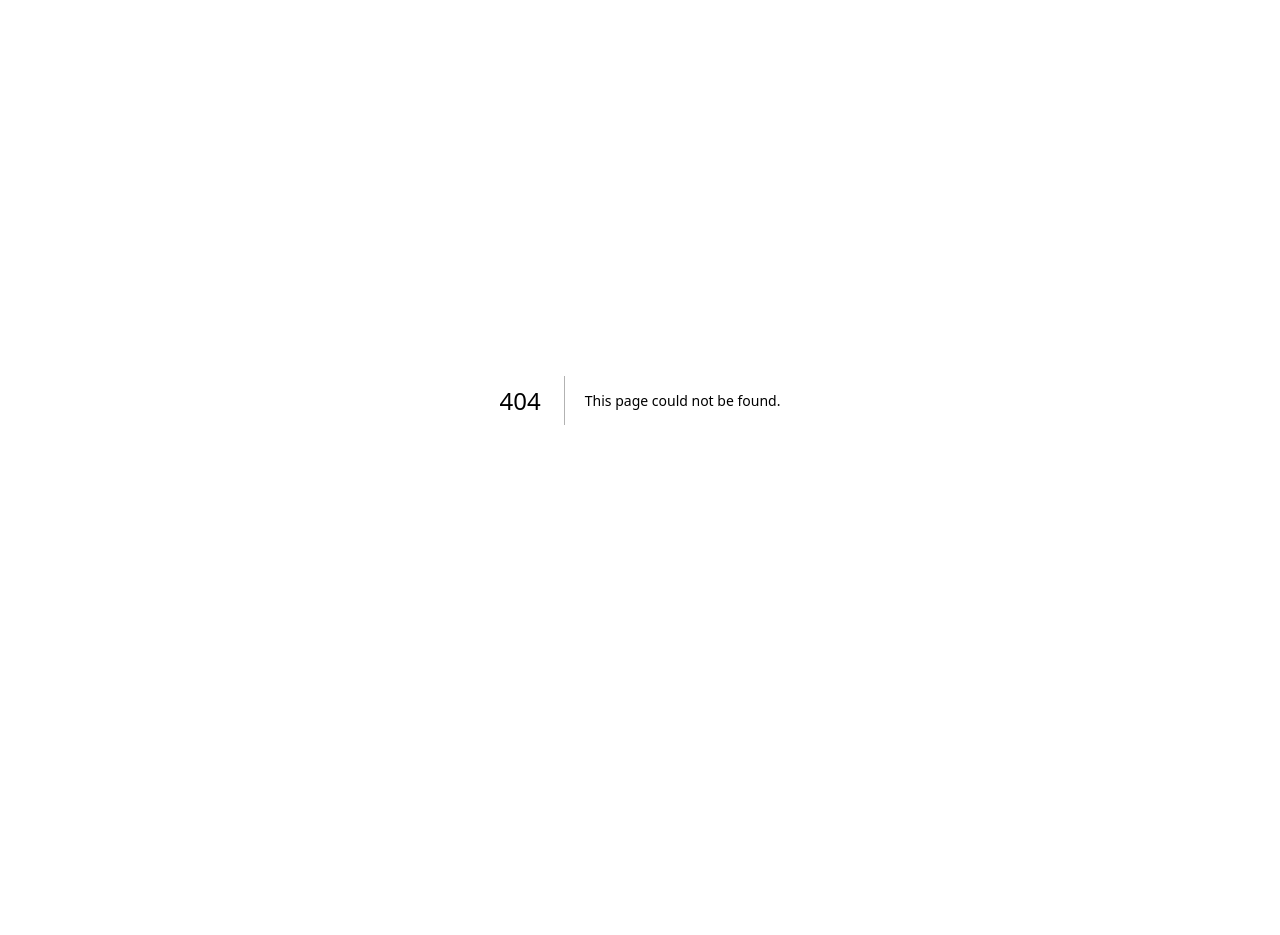
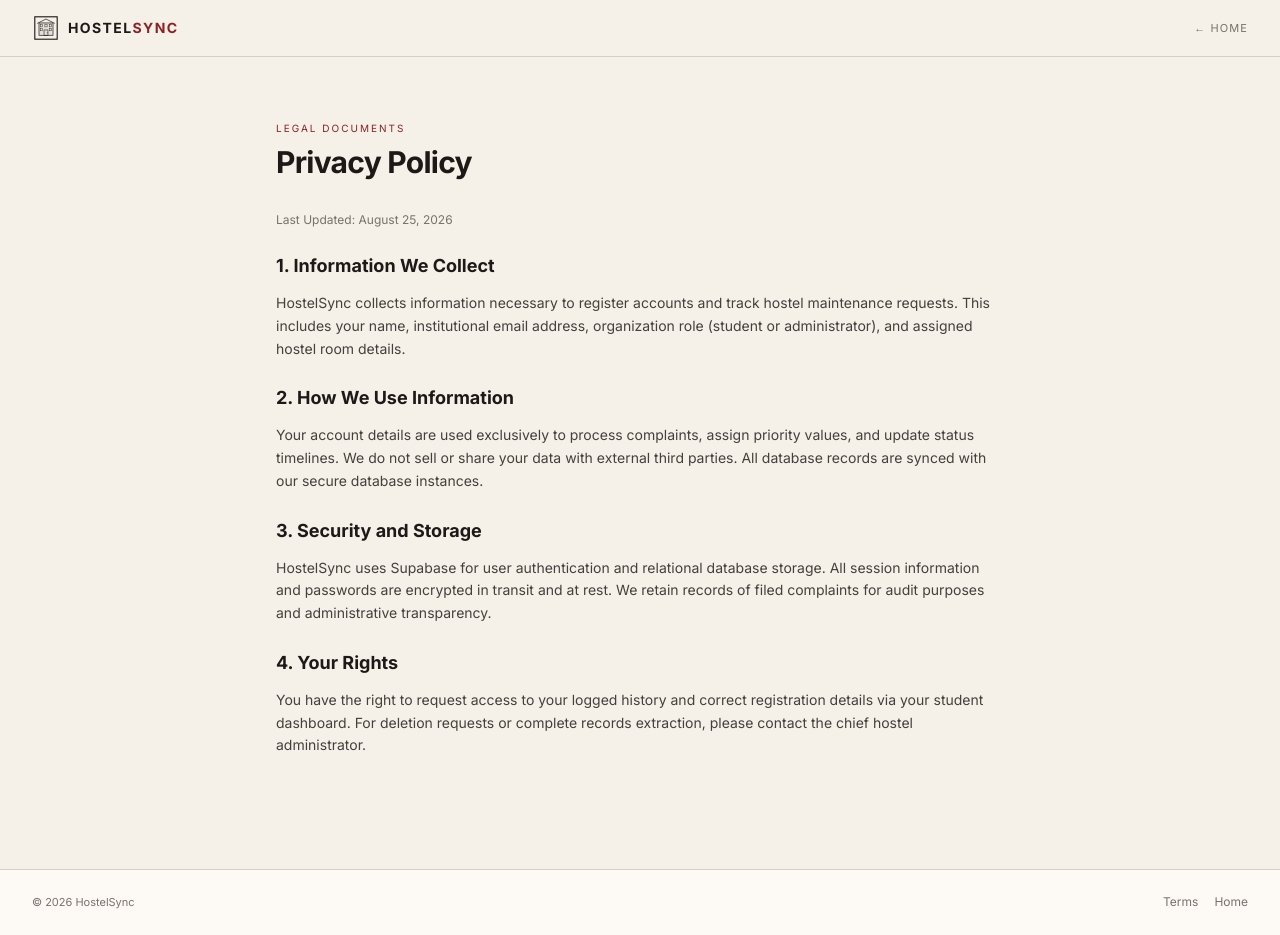
Before and after one commit to Md-Arif-hasnat99/hostelsync, a Next.js app: page /privacy in a window 1280 px wide. Before the commit this address had no page. Before the commit the page ends 800 px from the top, so only its background shows below. Built offline with nearby package versions, Linux system fonts and the light colour scheme.

Commit message:
Add privacy policy and terms pages, link them in header/footer, and make contact warden a redirect mailto link

```diff
--- a/src/app/page.tsx
+++ b/src/app/page.tsx
@@ -53,6 +53,8 @@ export default function Home() {
 
           <nav className="hidden md:flex items-center gap-7 text-[13px] font-medium text-muted">
             <Link href="#how-it-works" className="hover:text-foreground transition-colors">How it works</Link>
+            <Link href="/privacy" className="hover:text-foreground transition-colors">Privacy</Link>
+            <Link href="/terms" className="hover:text-foreground transition-colors">Terms</Link>
             <div className="h-4 w-px bg-border" />
             {mounted && (
               <button
@@ -87,6 +89,8 @@ export default function Home() {
           <div className="md:hidden border-t border-border bg-background animate-fade-in">
             <nav className="flex flex-col p-5 gap-4 text-sm font-medium">
               <Link href="#how-it-works" onClick={() => setShowMobileMenu(false)} className="text-muted hover:text-foreground">How it works</Link>
+              <Link href="/privacy" onClick={() => setShowMobileMenu(false)} className="text-muted hover:text-foreground">Privacy Policy</Link>
+              <Link href="/terms" onClick={() => setShowMobileMenu(false)} className="text-muted hover:text-foreground">Terms & Conditions</Link>
               <div className="h-px bg-border" />
               <Link href="/auth/login" onClick={() => setShowMobileMenu(false)}>Log In</Link>
               <Button asChild variant="outline" size="sm" className="w-full">
@@ -261,9 +265,9 @@ export default function Home() {
             </span>
           </div>
           <div className="flex gap-6 text-[12px] text-muted font-medium">
-            <Link href="#" className="hover:text-foreground transition-colors">Privacy Policy</Link>
-            <Link href="#" className="hover:text-foreground transition-colors">Terms of Service</Link>
-            <Link href="#" className="hover:text-foreground transition-colors">Contact Warden</Link>
+            <Link href="/privacy" className="hover:text-foreground transition-colors">Privacy Policy</Link>
+            <Link href="/terms" className="hover:text-foreground transition-colors">Terms of Service</Link>
+            <a href="mailto:warden@hostelsync.edu?subject=HostelSync%20Support%20Request&body=Dear%20Warden%2C%0A%0AI%20am%20writing%20to%20you%20regarding..." className="hover:text-foreground transition-colors">Contact Warden</a>
           </div>
           <p className="font-mono text-[11px] text-muted">
             © 2026 HostelSync
--- /dev/null
+++ b/src/app/privacy/page.tsx
@@ -0,0 +1,74 @@
+"use client";
+
+import Link from "next/link";
+import { Logo } from "@/components/Logo";
+
+export default function PrivacyPage() {
+  return (
+    <div className="min-h-screen bg-background text-foreground flex flex-col">
+      {/* Header */}
+      <header className="sticky top-0 z-50 bg-background border-b border-border">
+        <div className="mx-auto flex h-14 max-w-7xl items-center justify-between px-5 md:px-8">
+          <Link href="/" className="flex items-center gap-2">
+            <Logo size={28} showText={false} />
+            <span className="font-mono text-sm font-bold tracking-widest uppercase text-foreground">
+              Hostel<span className="text-[#8B2326]">Sync</span>
+            </span>
+          </Link>
+          <Link href="/" className="font-mono text-[11px] uppercase tracking-widest text-muted hover:text-foreground transition-colors">
+            ← Home
+          </Link>
+        </div>
+      </header>
+
+      {/* Main Content */}
+      <main className="flex-1 max-w-3xl mx-auto px-5 py-12 md:py-16 animate-fade-in">
+        <p className="font-mono text-[10px] uppercase tracking-[0.2em] text-[#8B2326] mb-2">Legal Documents</p>
+        <h1 className="font-display text-3xl font-bold tracking-tight mb-8">Privacy Policy</h1>
+
+        <div className="space-y-6 text-sm text-[#44403C] leading-relaxed">
+          <p className="font-mono text-xs text-muted">Last Updated: August 25, 2026</p>
+
+          <section className="space-y-3">
+            <h2 className="font-display text-lg font-bold text-foreground">1. Information We Collect</h2>
+            <p>
+              HostelSync collects information necessary to register accounts and track hostel maintenance requests. This includes your name, institutional email address, organization role (student or administrator), and assigned hostel room details.
+            </p>
+          </section>
+
+          <section className="space-y-3">
+            <h2 className="font-display text-lg font-bold text-foreground">2. How We Use Information</h2>
+            <p>
+              Your account details are used exclusively to process complaints, assign priority values, and update status timelines. We do not sell or share your data with external third parties. All database records are synced with our secure database instances.
+            </p>
+          </section>
+
+          <section className="space-y-3">
+            <h2 className="font-display text-lg font-bold text-foreground">3. Security and Storage</h2>
+            <p>
+              HostelSync uses Supabase for user authentication and relational database storage. All session information and passwords are encrypted in transit and at rest. We retain records of filed complaints for audit purposes and administrative transparency.
+            </p>
+          </section>
+
+          <section className="space-y-3">
+            <h2 className="font-display text-lg font-bold text-foreground">4. Your Rights</h2>
+            <p>
+              You have the right to request access to your logged history and correct registration details via your student dashboard. For deletion requests or complete records extraction, please contact the chief hostel administrator.
+            </p>
+          </section>
+        </div>
+      </main>
+
+      {/* Footer */}
+      <footer className="border-t border-border bg-card py-6 mt-12">
+        <div className="mx-auto max-w-7xl px-5 md:px-8 flex flex-col sm:flex-row items-center justify-between gap-4">
+          <p className="font-mono text-[11px] text-muted">© 2026 HostelSync</p>
+          <div className="flex gap-4 text-xs font-mono text-muted">
+            <Link href="/terms" className="hover:text-foreground">Terms</Link>
+            <Link href="/" className="hover:text-foreground">Home</Link>
+          </div>
+        </div>
+      </footer>
+    </div>
+  );
+}
--- /dev/null
+++ b/src/app/terms/page.tsx
@@ -0,0 +1,74 @@
+"use client";
+
+import Link from "next/link";
+import { Logo } from "@/components/Logo";
+
+export default function TermsPage() {
+  return (
+    <div className="min-h-screen bg-background text-foreground flex flex-col">
+      {/* Header */}
+      <header className="sticky top-0 z-50 bg-background border-b border-border">
+        <div className="mx-auto flex h-14 max-w-7xl items-center justify-between px-5 md:px-8">
+          <Link href="/" className="flex items-center gap-2">
+            <Logo size={28} showText={false} />
+            <span className="font-mono text-sm font-bold tracking-widest uppercase text-foreground">
+              Hostel<span className="text-[#8B2326]">Sync</span>
+            </span>
+          </Link>
+          <Link href="/" className="font-mono text-[11px] uppercase tracking-widest text-muted hover:text-foreground transition-colors">
+            ← Home
+          </Link>
+        </div>
+      </header>
+
+      {/* Main Content */}
+      <main className="flex-1 max-w-3xl mx-auto px-5 py-12 md:py-16 animate-fade-in">
+        <p className="font-mono text-[10px] uppercase tracking-[0.2em] text-[#8B2326] mb-2">Legal Documents</p>
+        <h1 className="font-display text-3xl font-bold tracking-tight mb-8">Terms and Conditions</h1>
+
+        <div className="space-y-6 text-sm text-[#44403C] leading-relaxed">
+          <p className="font-mono text-xs text-muted">Last Updated: August 25, 2026</p>
+
+          <section className="space-y-3">
+            <h2 className="font-display text-lg font-bold text-foreground">1. Agreement to Terms</h2>
+            <p>
+              By creating an account on HostelSync, you agree to these Terms and Conditions. These terms govern the use of the platform for filing complaints, triaging requests, and communications between students and hostel wardens.
+            </p>
+          </section>
+
+          <section className="space-y-3">
+            <h2 className="font-display text-lg font-bold text-foreground">2. User Account Responsibilities</h2>
+            <p>
+              Users are responsible for maintaining the confidentiality of their login credentials. All complaints filed under your account will be attributed to you. You agree to submit truthful, accurate, and non-frivolous complaints related to the actual maintenance conditions of your hostel block.
+            </p>
+          </section>
+
+          <section className="space-y-3">
+            <h2 className="font-display text-lg font-bold text-foreground">3. Acceptable Use Policy</h2>
+            <p>
+              You agree not to use the platform to harass, spam, or submit fake/malicious entries to abuse system resources. Violating this policy may result in immediate suspension of your registration by the administration.
+            </p>
+          </section>
+
+          <section className="space-y-3">
+            <h2 className="font-display text-lg font-bold text-foreground">4. Platform Administration Rights</h2>
+            <p>
+              Hostel managers and wardens retain the right to edit category classifications, adjust priority urgencies, merge duplicate complaints, and close resolved tickets in accordance with hostel administration policies.
+            </p>
+          </section>
+        </div>
+      </main>
+
+      {/* Footer */}
+      <footer className="border-t border-border bg-card py-6 mt-12">
+        <div className="mx-auto max-w-7xl px-5 md:px-8 flex flex-col sm:flex-row items-center justify-between gap-4">
+          <p className="font-mono text-[11px] text-muted">© 2026 HostelSync</p>
+          <div className="flex gap-4 text-xs font-mono text-muted">
+            <Link href="/privacy" className="hover:text-foreground">Privacy</Link>
+            <Link href="/" className="hover:text-foreground">Home</Link>
+          </div>
+        </div>
+      </footer>
+    </div>
+  );
+}
```
